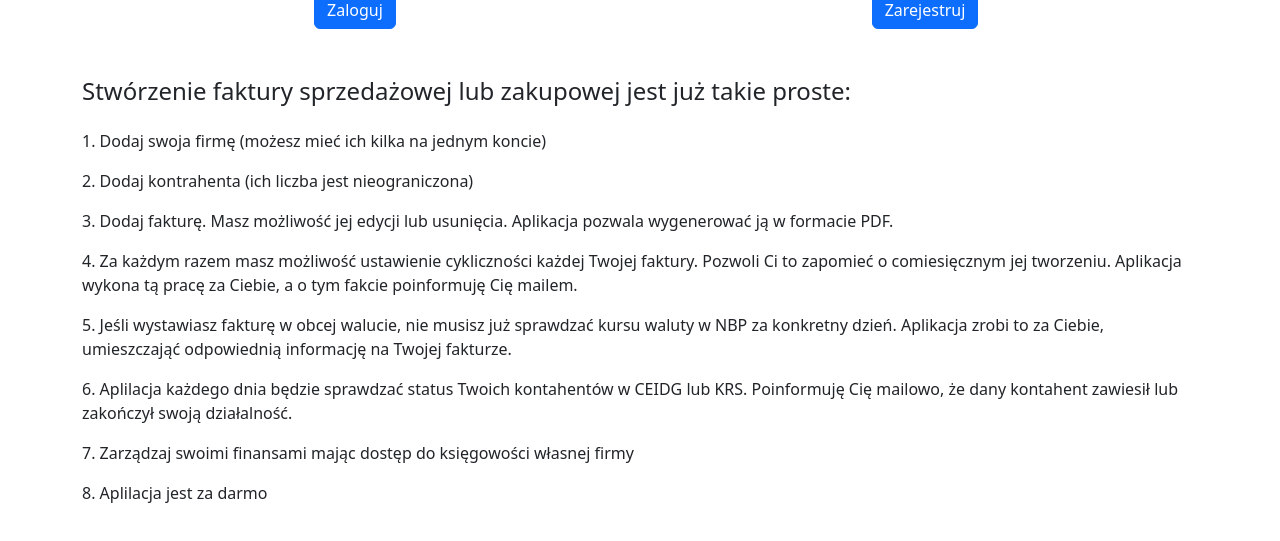
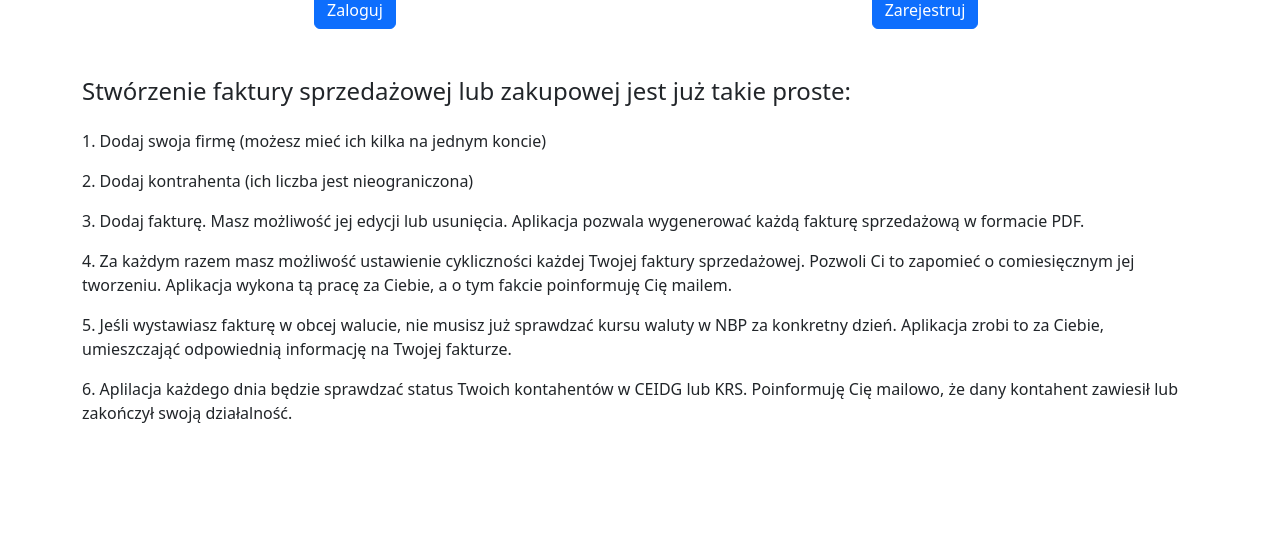
Before and after one commit to devsoft-pl/invoice-factory, a Django app: page /invoices/index/ in a window 1280 px wide. Shown: the part 259-800 px from the top of the page. Run offline with Django 3.2, Linux system fonts and the light colour scheme; parts of the project's set-up code (start-up, migrations or seed data) failed here and were passed over.

Commit message:
zmiana opisu na stronie głównej działania aplikacji

```diff
--- a/templates/index.html
+++ b/templates/index.html
@@ -34,9 +34,9 @@
             <span>2. Dodaj kontrahenta (ich liczba jest nieograniczona)</span>
         </div>
         <div class="row mt-3">
-            <span>3. Dodaj fakturę. Masz możliwość jej edycji lub usunięcia. Aplikacja pozwala wygenerować ją w formacie PDF.</span>
+            <span>3. Dodaj fakturę. Masz możliwość jej edycji lub usunięcia. Aplikacja pozwala wygenerować każdą fakturę sprzedażową w formacie PDF.</span>
         </div><div class="row mt-3">
-            <span>4. Za każdym razem masz możliwość ustawienie cykliczności każdej Twojej faktury. Pozwoli Ci to zapomieć o comiesięcznym jej tworzeniu.
+            <span>4. Za każdym razem masz możliwość ustawienie cykliczności każdej Twojej faktury sprzedażowej. Pozwoli Ci to zapomieć o comiesięcznym jej tworzeniu.
                 Aplikacja wykona tą pracę za Ciebie, a o tym fakcie poinformuję Cię mailem.</span></span>
         </div>
         <div class="row mt-3">
@@ -47,11 +47,5 @@
             <span>6. Aplilacja każdego dnia będzie sprawdzać status Twoich kontahentów w CEIDG lub KRS.
                 Poinformuję Cię mailowo, że dany kontahent zawiesił lub zakończył swoją działalność.</span>
         </div>
-    <div class="row mt-3">
-            <span>7. Zarządzaj swoimi finansami mając dostęp do księgowości własnej firmy</span>
-        </div>
-        <div class="row mt-3">
-            <span>8. Aplilacja jest za darmo</span>
-        </div>
     </div>
 {% endblock content %}
```
